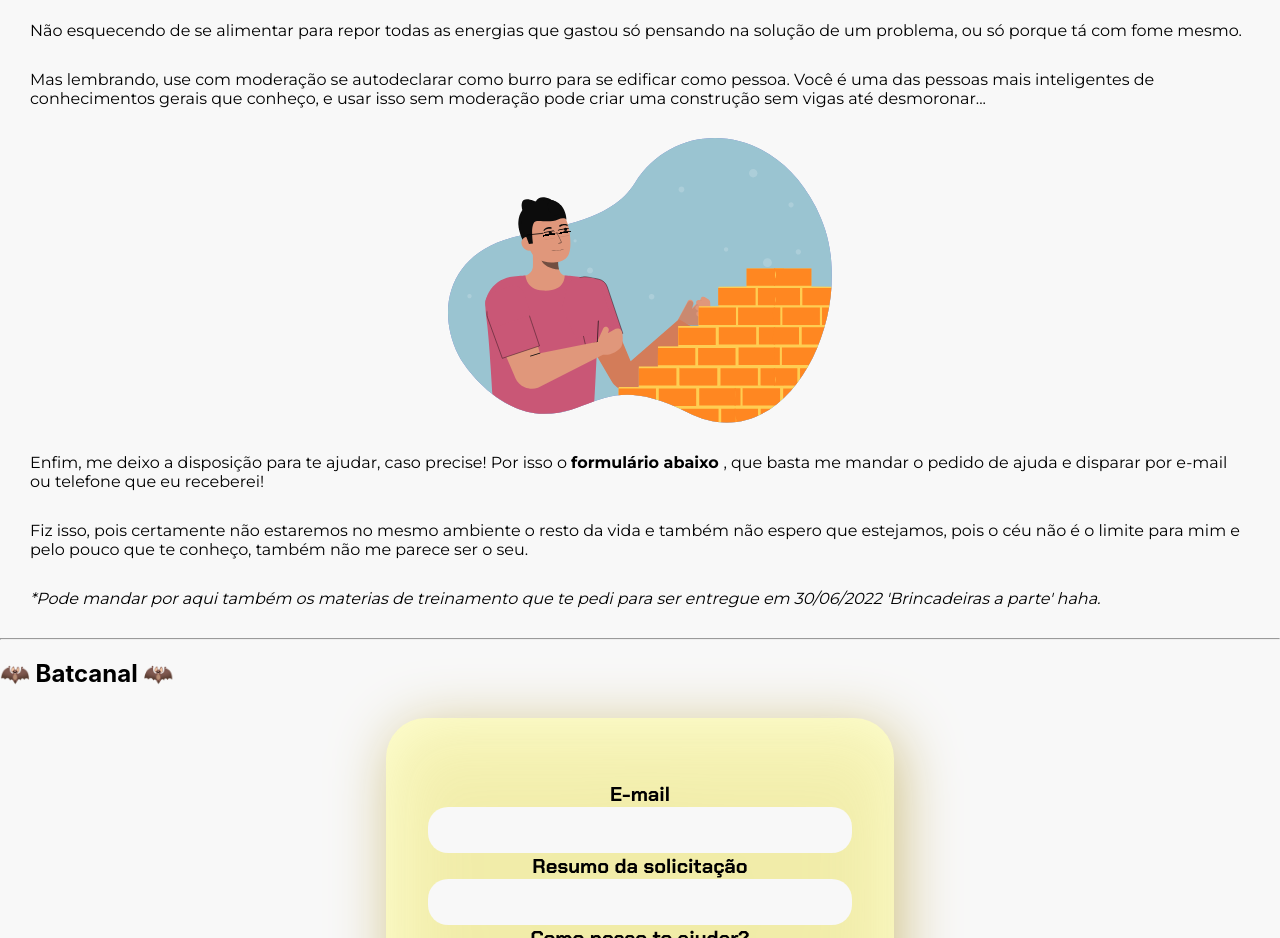
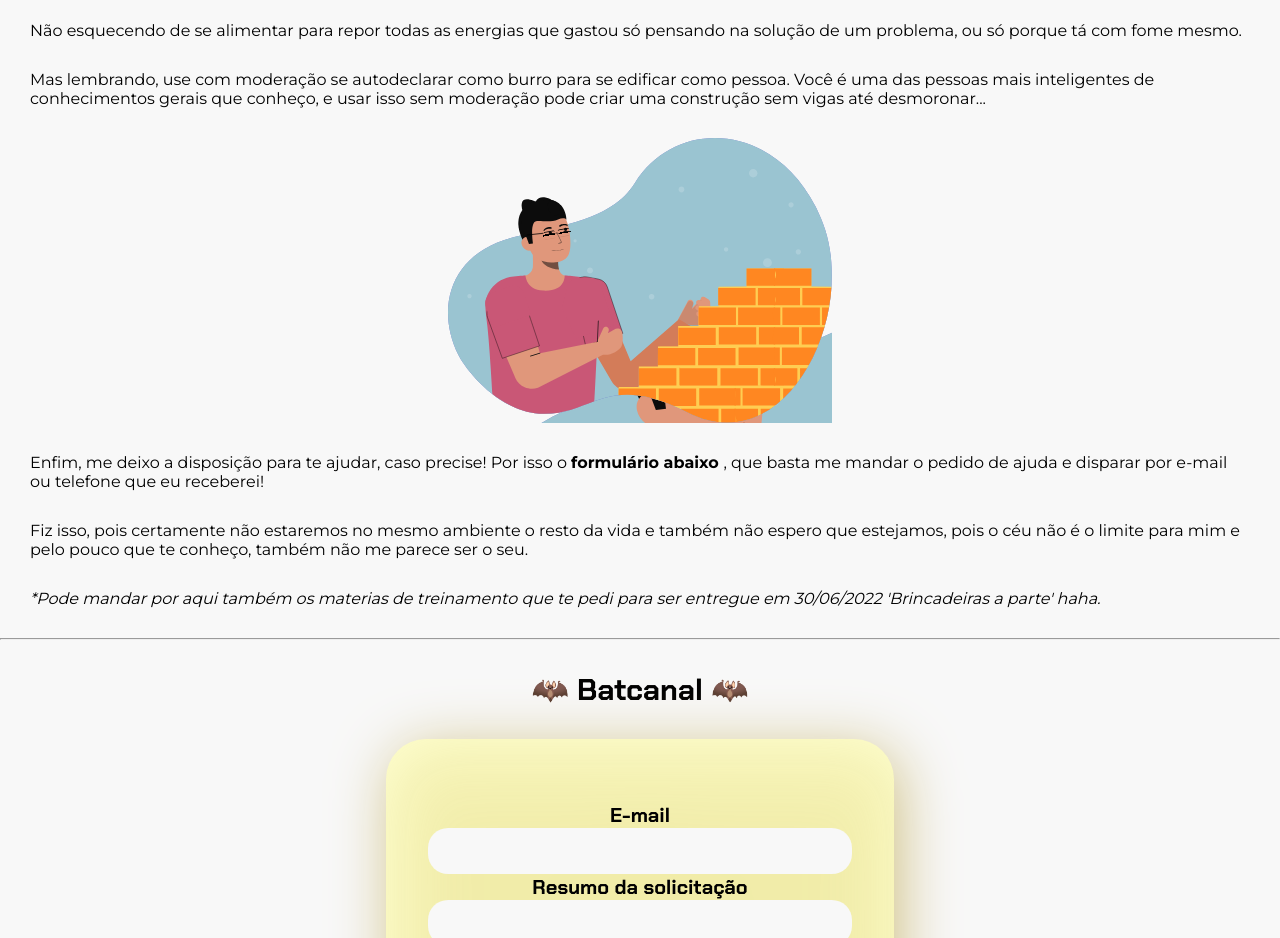
Before and after one commit to Gardinali-Gi/ono-v2, a React (Create React App) app: page / in a window 1280 px wide. Shown: the part 1320-2258 px from the top of the page. Built offline with nearby package versions, Linux system fonts and the light colour scheme.

Commit message:
Update App.css

```diff
--- a/src/App.css
+++ b/src/App.css
@@ -13,6 +13,15 @@ h1 {
   margin: 30px;
   padding: 0;
   font-size: 48px;
+}
+
+h2 {
+  font-family: "Chakra Petch", sans-serif;
+  font-weight: 700;
+  margin: 30px;
+  padding: 0;
+  font-size: 30px;
+  text-align: center;
 }
 
 p {
@@ -219,6 +228,40 @@ label {
   width: 30%;
 }
 
+.img_1{
+animation: changeBackgroundColor1 5s infinite; /* propriedade de animação */
+}
+
+@keyframes changeBackgroundColor1 {
+  75% {
+    background-image: url("./ono-omo2.svg");
+  }
+}
+
+.img_2{
+animation: changeBackgroundColor2 5s infinite; /* propriedade de animação */
+}
+
+@keyframes changeBackgroundColor2 {
+  75% {
+    background-image: url("./ono-Idea2.svg");
+  }
+}
+
+.img_3{
+animation: changeBackgroundColor3 5s infinite; /* propriedade de animação */
+}
+
+@keyframes changeBackgroundColor3 {
+
+  50% {
+    background-image: url("./ono-edificar2.svg");
+  }
+  75% {
+    background-image: url("./ono-edificar3.svg");
+  }
+}
+
 @keyframes changeBackgroundColor {
   0% {
     transform: translateX(0px);
```
